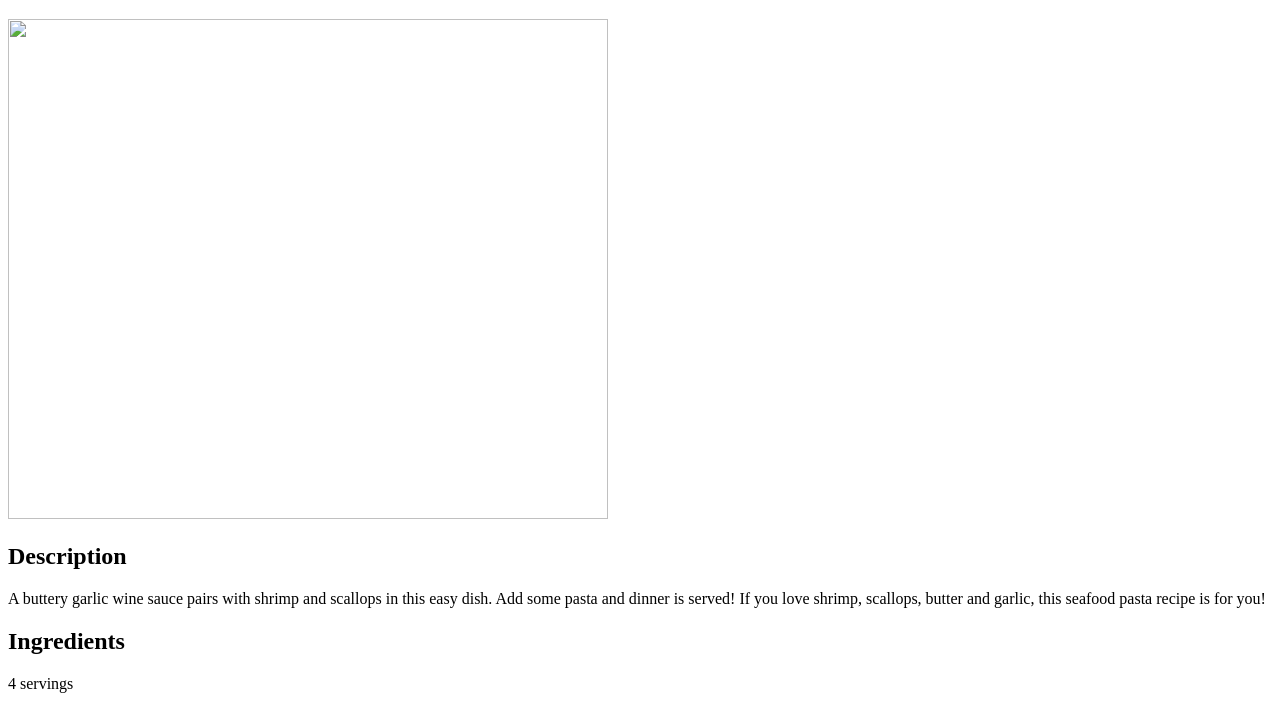
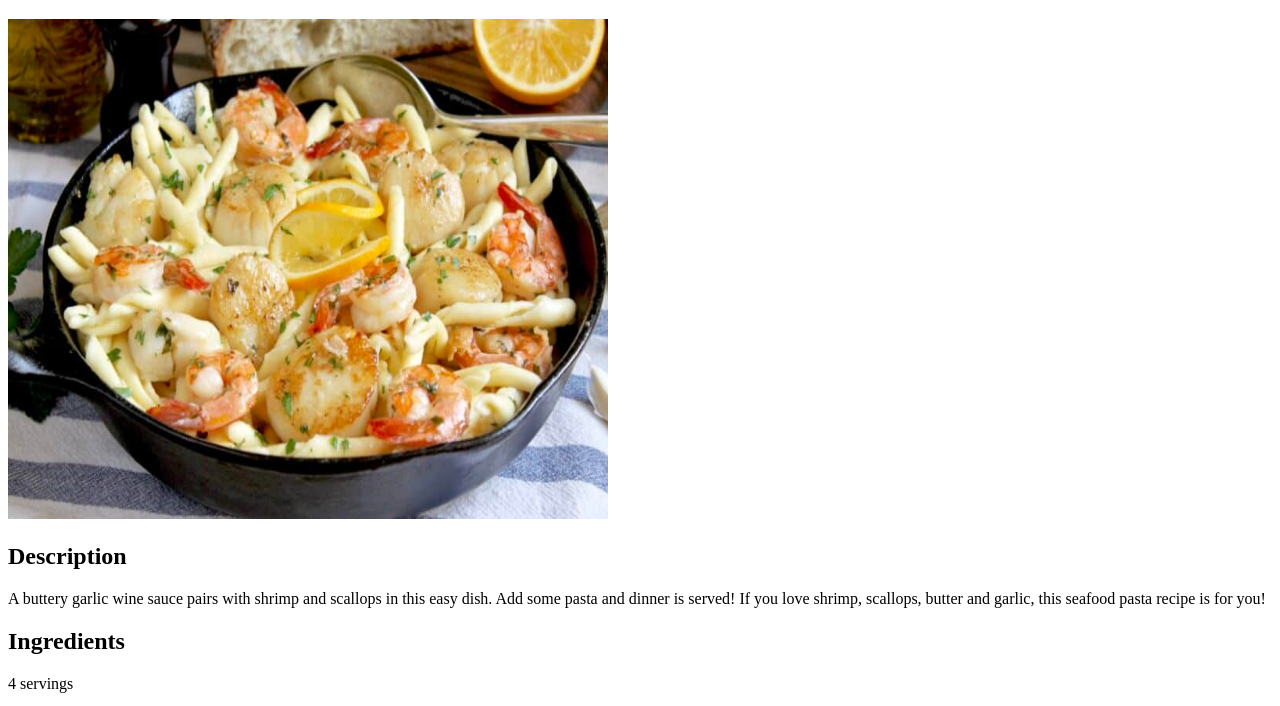
Before and after one commit to HuytDuc/odin-recipes, a plain HTML site: page recipes/seafood_pasta.html in a window 1280 px wide. Shown: the part 61-767 px from the top of the page. Drawn offline with Linux system fonts and the light colour scheme.

Commit message:
Update seafood_pasta.html to get image from folder image

```diff
--- a/recipes/seafood_pasta.html
+++ b/recipes/seafood_pasta.html
@@ -7,7 +7,7 @@
 
     <body>
         <h1>Seafood Pasta with Shrimp and Scallops</h1>
-        <img src="seafood_pasta2.jpg" width="600" height="500">
+        <img src="../images/seafood_pasta2.jpg" width="600" height="500">
         <h2>Description</h2>
             <p>A buttery garlic wine sauce pairs with shrimp and scallops in this easy dish. Add some pasta and dinner is served!
                 If you love shrimp, scallops, butter and garlic, this seafood pasta recipe is for you!</p>
```
